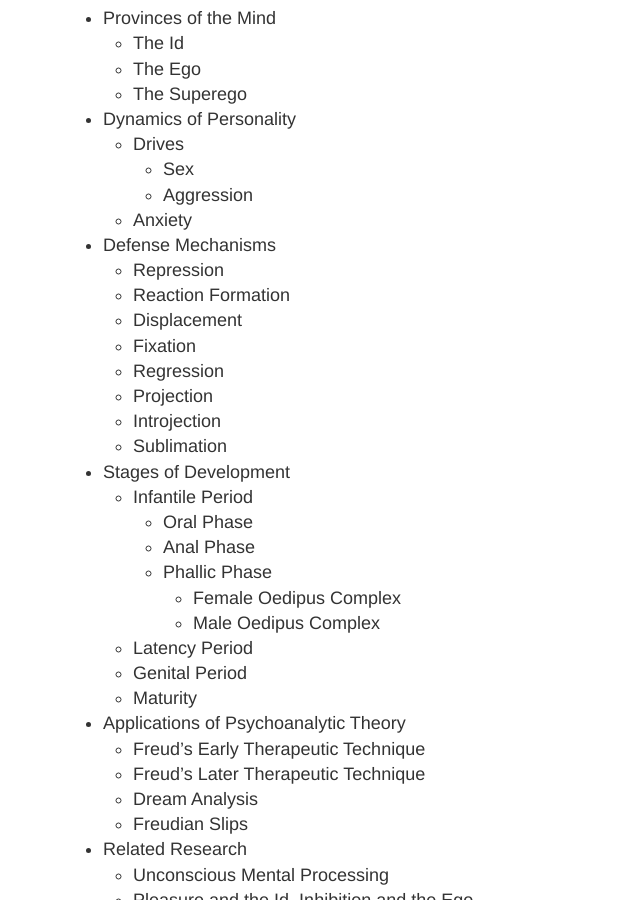
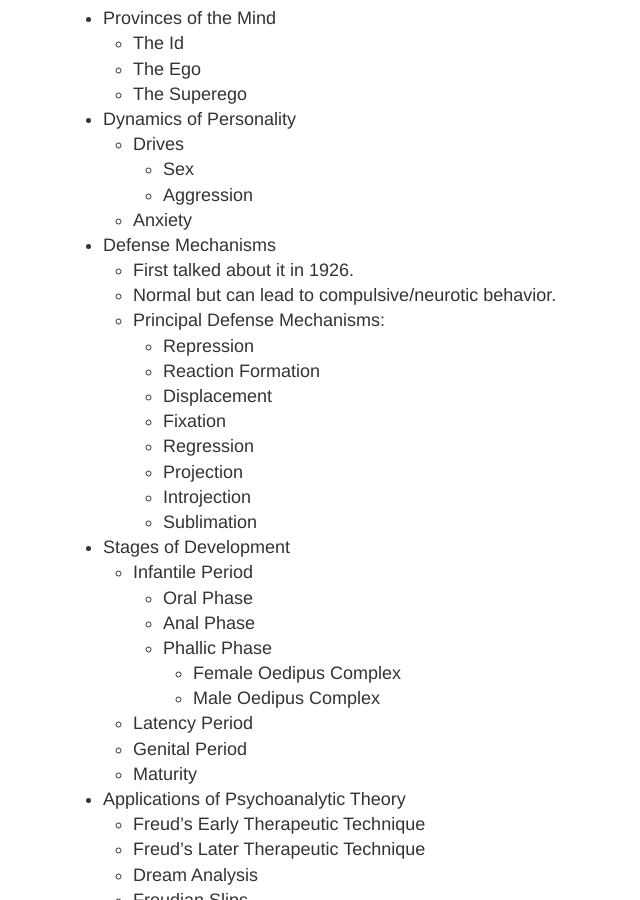
Before and after one commit to RONNCC/ronncc.github, a Jekyll site: the page built from _posts/2020-02-06-psych-11-theories-of-personality.md, in a window 1280 px wide and 900 px high, scrolled down 1178 px. Shown: the whole window, without its empty margins (207-847 px from the left). Built offline with Jekyll 4.4.1, drawn with Linux system fonts in a browser that asks for light colours; our own code applies the rules of GitHub Pages for plain Markdown files; comment, search, counter and statistics services are not loaded.

Commit message:
Update 2020-02-06-psych-11-theories-of-personality.md

```diff
--- a/_posts/2020-02-06-psych-11-theories-of-personality.md
+++ b/_posts/2020-02-06-psych-11-theories-of-personality.md
@@ -46,14 +46,17 @@
 		- Aggression
     - Anxiety
 - Defense Mechanisms
-	- Repression
-    - Reaction Formation
-    - Displacement
-    - Fixation
-    - Regression
-    - Projection
-    - Introjection
-    - Sublimation
+	- First talked about it in 1926.
+    - Normal but can lead to compulsive/neurotic behavior.
+    - Principal Defense Mechanisms:
+      - Repression
+      - Reaction Formation
+      - Displacement
+      - Fixation
+      - Regression
+      - Projection
+      - Introjection
+      - Sublimation
 - Stages of Development
 	- Infantile Period
       - Oral Phase
```
